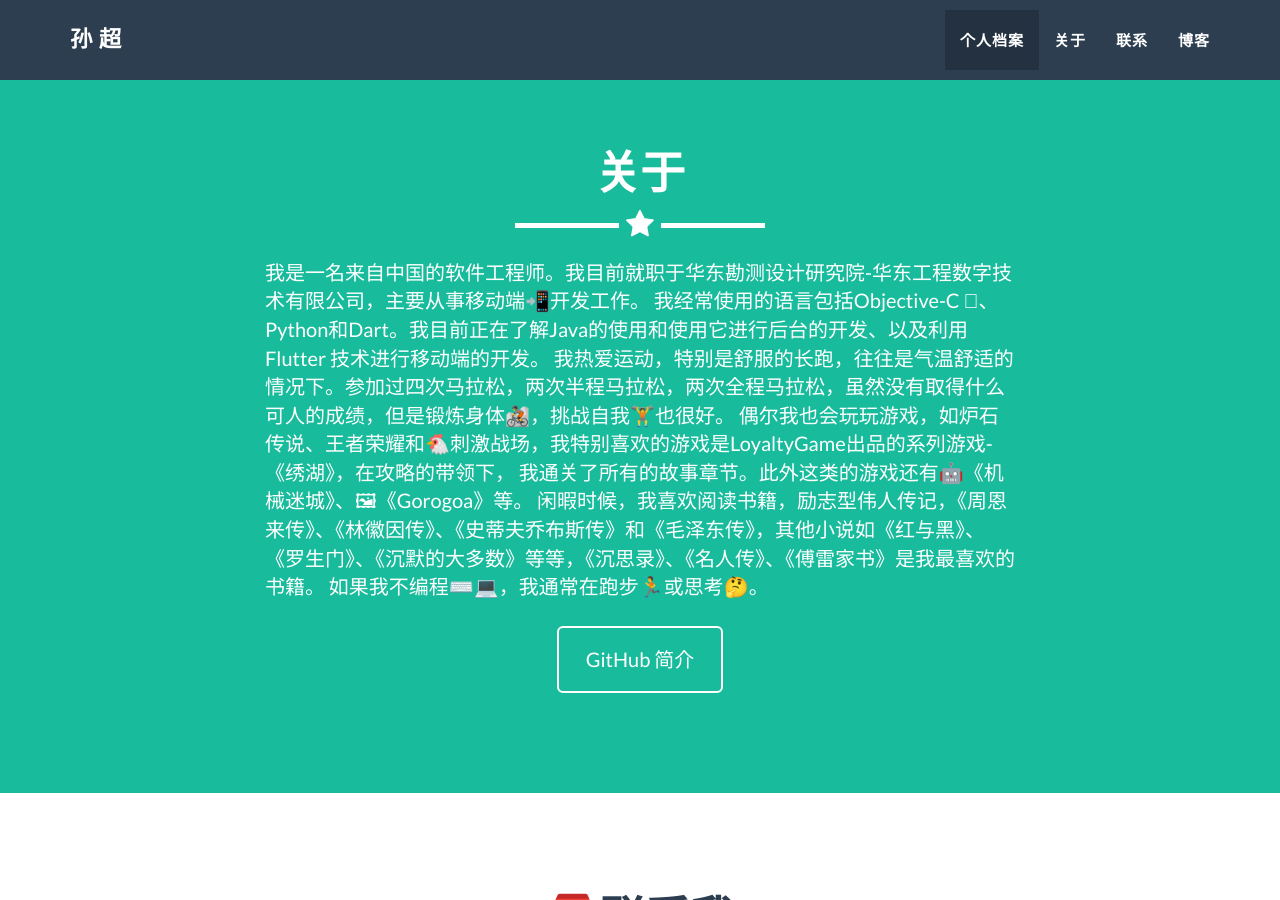
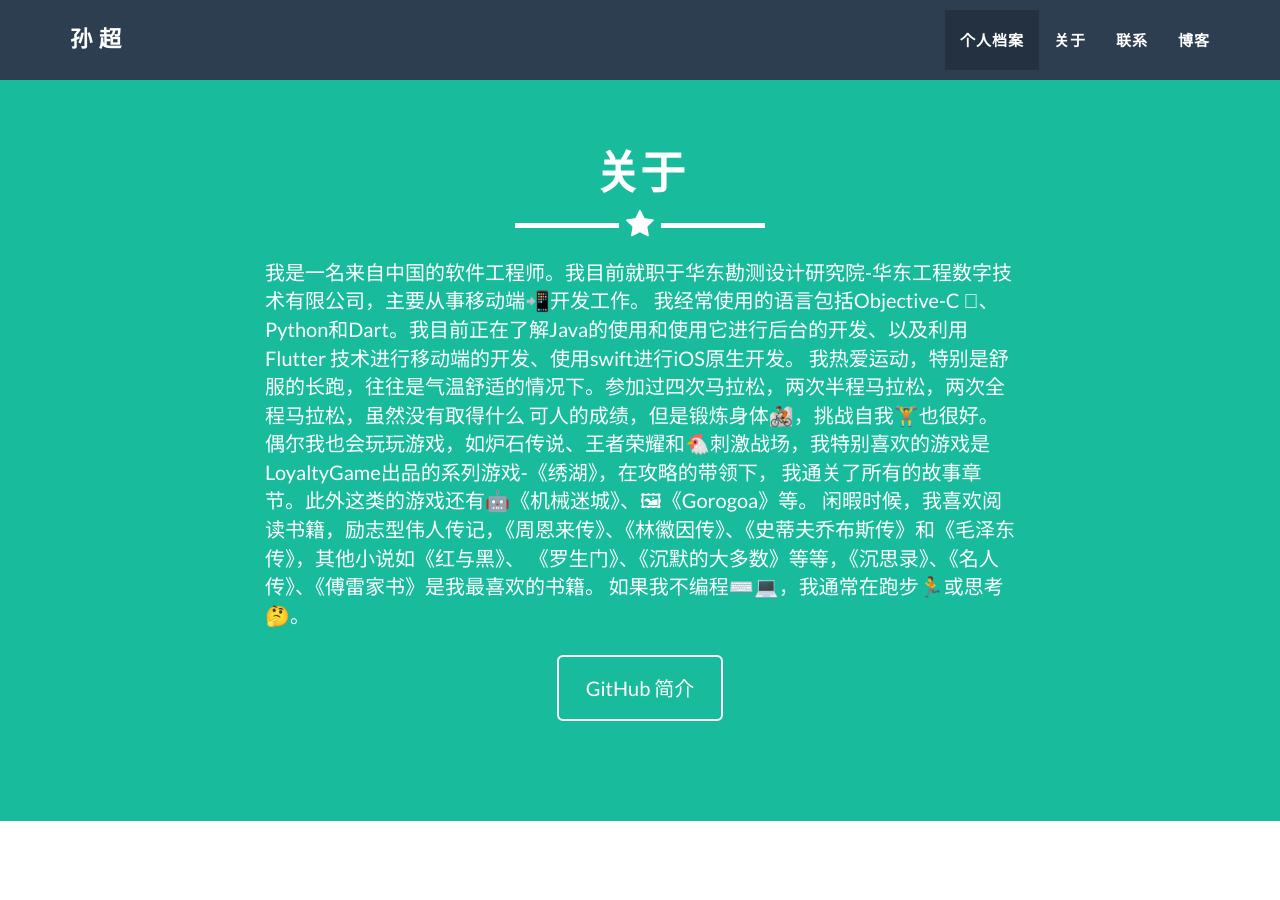
Before and after one commit to sunchao0427/sunchao0427.github.io, a Jekyll site: the page built from index.html, in a window 1280 px wide and 900 px high, scrolled down 828 px. Built offline with Jekyll 4.4.1, drawn with Linux system fonts in a browser that asks for light colours.

Commit message:
update info

```diff
--- a/_includes/about.html
+++ b/_includes/about.html
@@ -14,7 +14,7 @@
 
           我经常使用的语言包括Objective-C 、Python和Dart。我目前正在了解Java的使用和使用它进行后台的开发、以及利用Flutter
 
-          技术进行移动端的开发。
+          技术进行移动端的开发、使用swift进行iOS原生开发。
 
           我热爱运动，特别是舒服的长跑，往往是气温舒适的情况下。参加过四次马拉松，两次半程马拉松，两次全程马拉松，虽然没有取得什么
 
```
